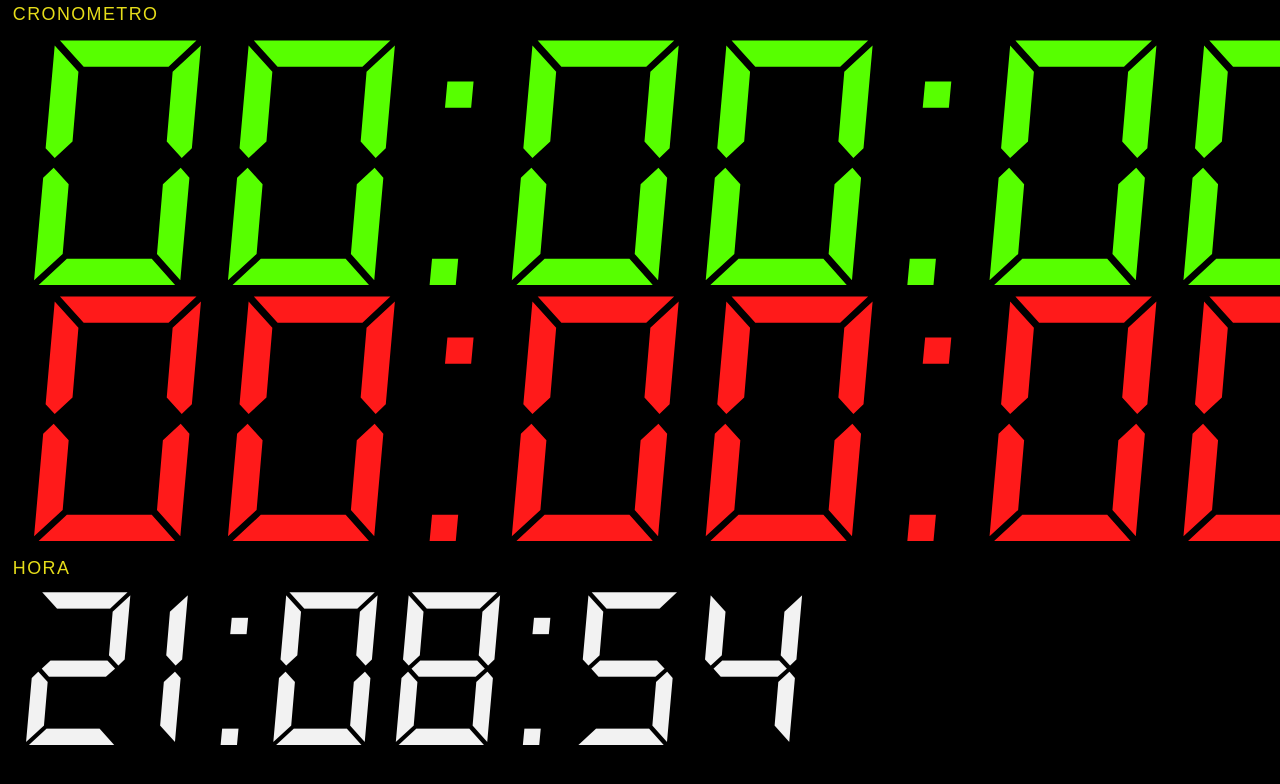
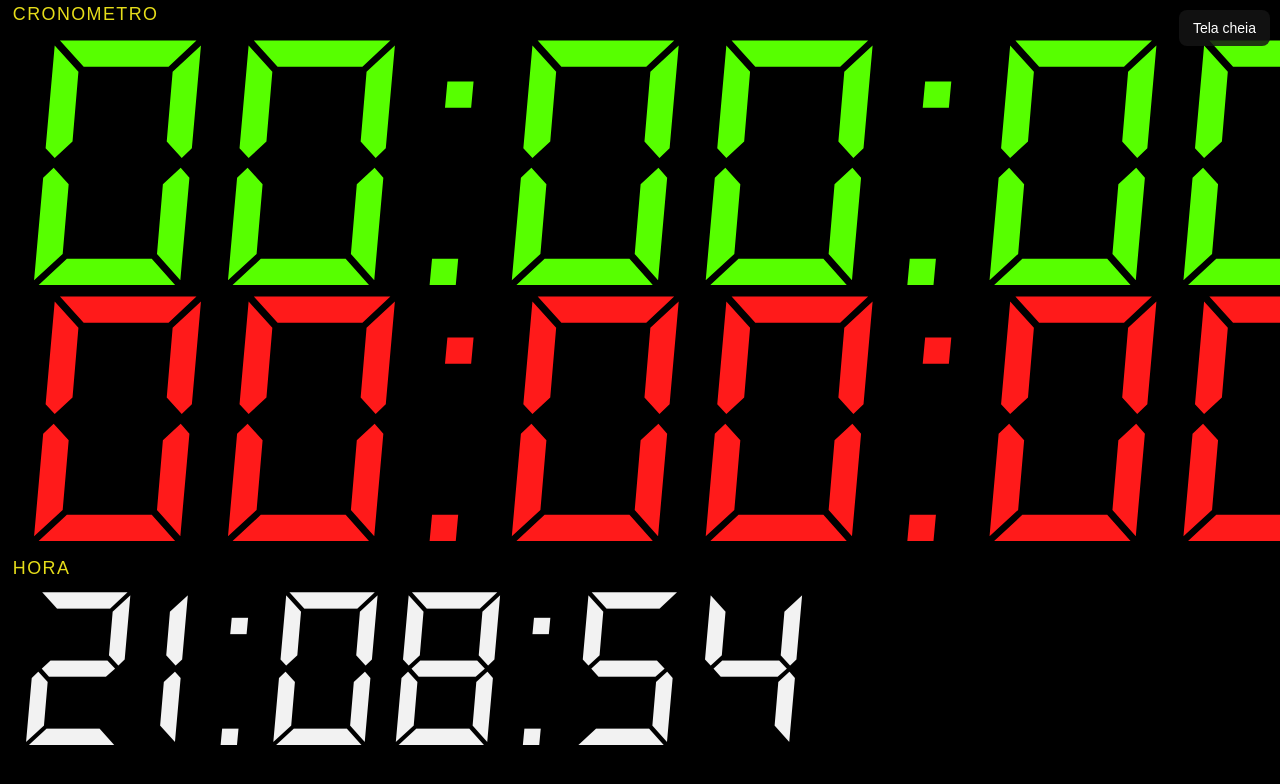
Before and after one commit to IgorBazaga/cronometro-igreja, a website: page public/display.html in a window 1280 px wide. Shown: the top 784 px of the page. Drawn offline with nearby package versions, Linux system fonts and the light colour scheme; no server answers.

Commit message:
feat: botao tela cheia no display

```diff
--- a/public/display.html
+++ b/public/display.html
@@ -25,6 +25,21 @@ body{
   background:#000;
   overflow:hidden;
   font-family:Arial;
+}
+
+/* BOTAO FULLSCREEN */
+#fullscreenBtn{
+  position:fixed;
+  top:10px;
+  right:10px;
+  z-index:9999;
+  padding:10px 14px;
+  font-size:14px;
+  border:none;
+  border-radius:8px;
+  background:rgba(20,20,20,0.85);
+  color:#fff;
+  cursor:pointer;
 }
 
 /* TELA NORMAL */
@@ -71,7 +86,7 @@ body{
   text-rendering:optimizeSpeed;
 }
 
-/* MODO SÓ HORA */
+/* MODO SO HORA */
 .clock-only-wrap{
   display:none;
   width:100vw;
@@ -107,6 +122,8 @@ body{
 
 <body>
 
+<button id="fullscreenBtn" onclick="toggleFullscreen()">Tela cheia</button>
+
 <div id="screen" class="screen">
   <div>
     <div class="label">CRONOMETRO</div>
@@ -133,6 +150,7 @@ const countdownEl = document.getElementById("countdown");
 const elapsedEl = document.getElementById("elapsed");
 const clockEl = document.getElementById("clock");
 const clockOnlyEl = document.getElementById("clockOnly");
+const fullscreenBtn = document.getElementById("fullscreenBtn");
 
 let currentDisplayMode = "timer";
 
@@ -172,6 +190,18 @@ function updateClock(){
   clockOnlyEl.innerHTML = timeText;
 }
 
+function toggleFullscreen() {
+  if (!document.fullscreenElement) {
+    document.documentElement.requestFullscreen().catch(() => {});
+  } else {
+    document.exitFullscreen().catch(() => {});
+  }
+}
+
+document.addEventListener("fullscreenchange", () => {
+  fullscreenBtn.textContent = document.fullscreenElement ? "Sair da tela cheia" : "Tela cheia";
+});
+
 setInterval(updateClock,1000);
 updateClock();
 applyDisplayMode();
```
